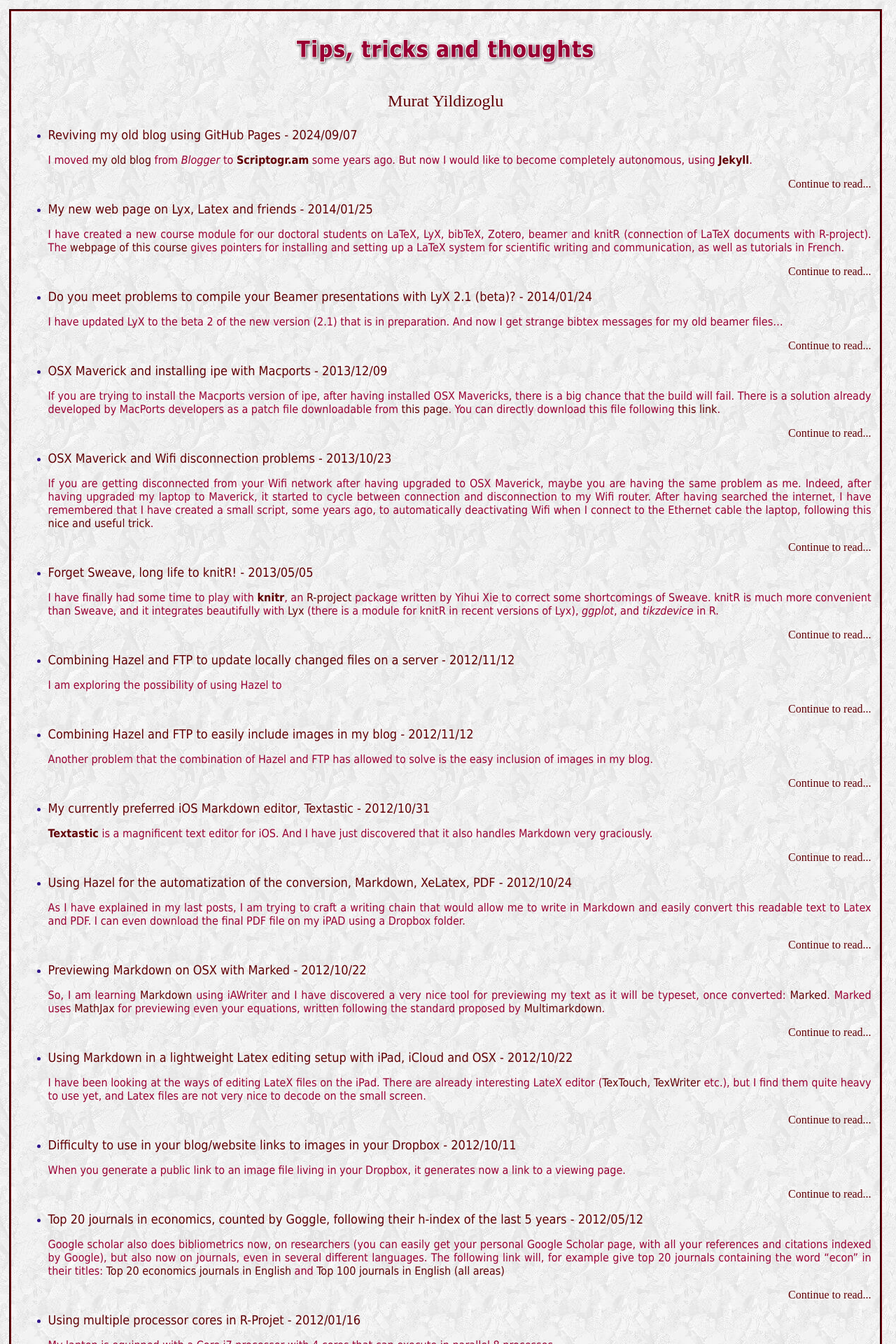
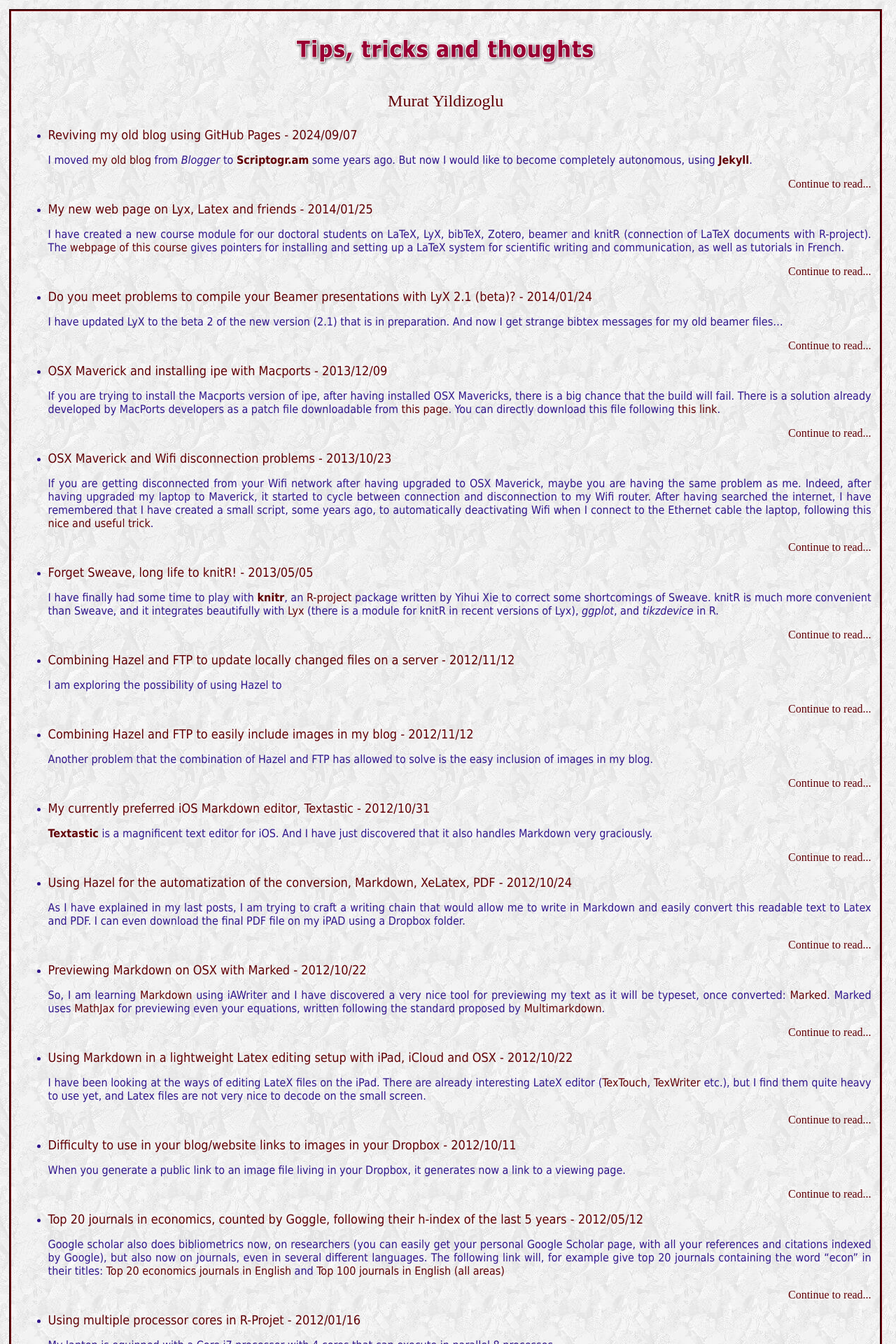
Before and after one commit to myildi/myildi.github.io, a Jekyll site: the page built from index.html, in a window 1280 px wide. Shown: the top 1920 px of the page at 70% size. Built offline with Jekyll 4.4.1, drawn with Linux system fonts in a browser that asks for light colours.

Commit message:
Update main.css

```diff
--- a/css/main.css
+++ b/css/main.css
@@ -33,13 +33,13 @@ color: #9c8603;
 .postbody {
     font-family: Tahoma, Geneva, sans-serif;
     color: #30168C;
-    font-size: 1.em;
+/*     font-size: 1.em; */
 }
 
 .postexcerpt {
 font-family: Tahoma, Geneva, sans-serif;
 font-size: medium;
-color: #990033;
+color: #30168C;
 }
 
 h1 {color: #09629b;
```
